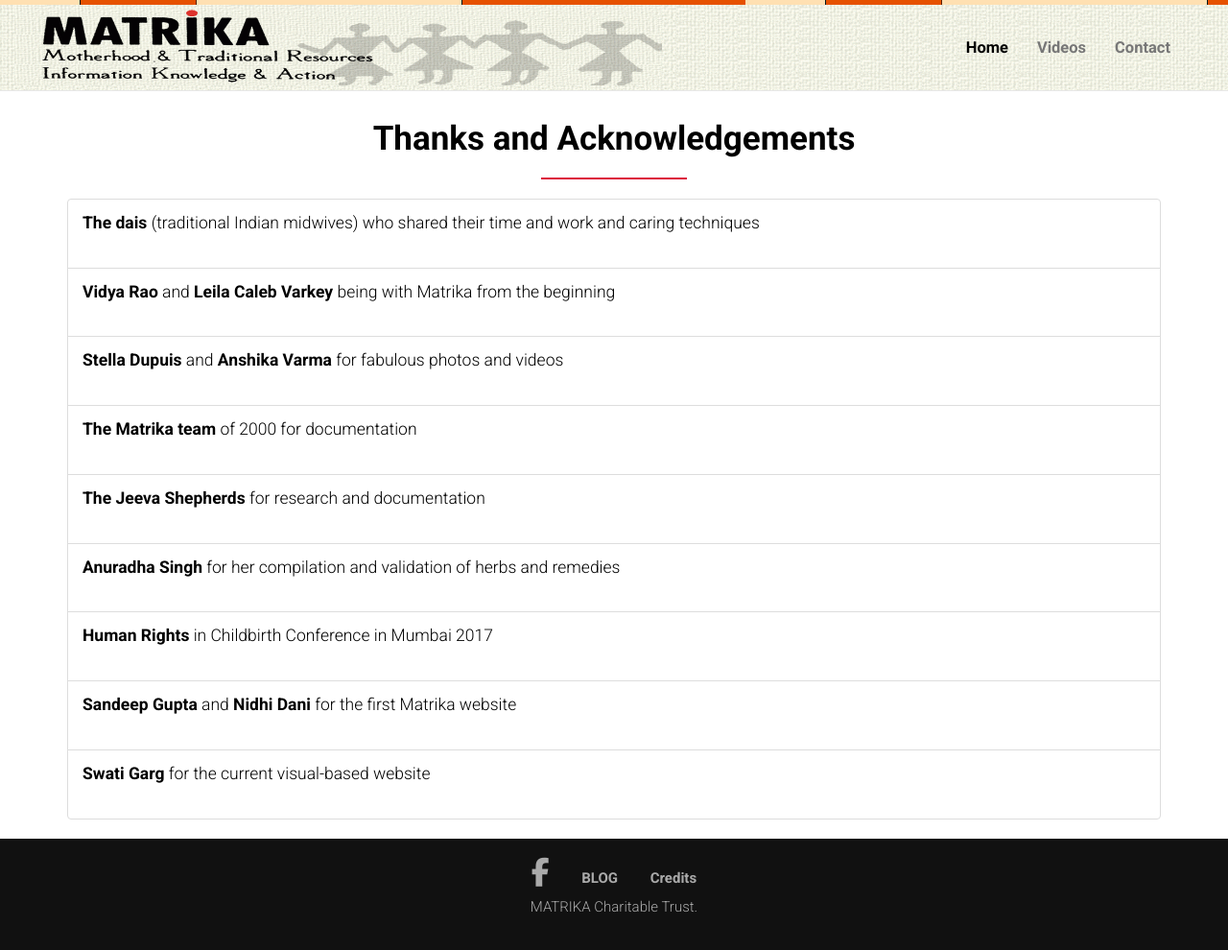
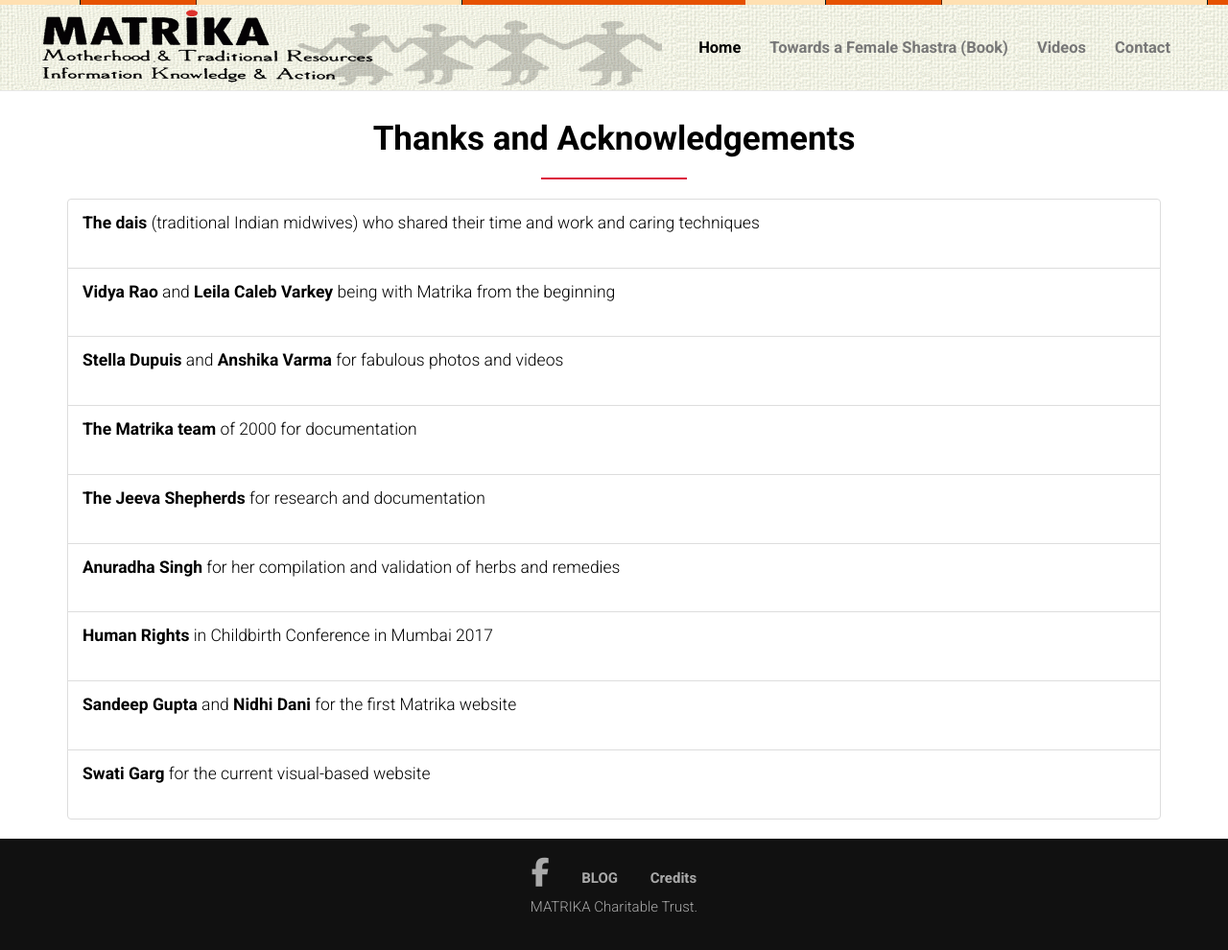
Before and after one commit to matrikaindia/matrika-2018, a Jekyll site: the page built from Credits.html, in a window 1280 px wide and 992 px high. Shown: the whole window at 96% size. Built offline with Jekyll 4.4.1, drawn with Linux system fonts in a browser that asks for light colours; nearby versions of some CDN libraries.

Commit message:
Update default.html

```diff
--- a/_layouts/default.html
+++ b/_layouts/default.html
@@ -66,6 +66,7 @@
             <div class="navbar-collapse  collapse">
               <ul class="nav navbar-nav navbar-right scroll" style="margin-right:30px;">
                  <li class="active"><a href="/index.html">Home</a></li>
+                 <li><a href="/downloads/Towards-A-Female-Shastra-Janet-Chawla.pdf">Towards a Female Shastra (Book)</a></li>
                  <li><a href="/Videos.html">Videos</a></li>
                  <li ><a href="/Contactus.html">Contact</a></li>
               </ul>
```
